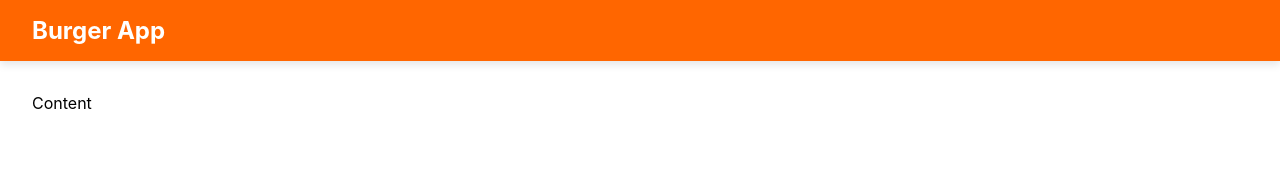
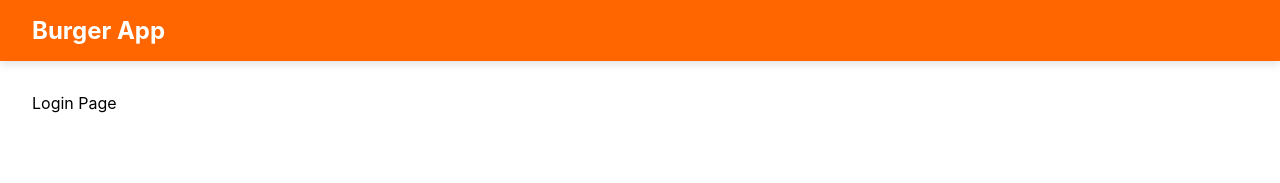
Before and after one commit to gdunix/xm-burger-app, a React (Vite) app: page /login in a window 1280 px wide. Shown: the top 183 px of the page. Built offline with nearby package versions, Linux system fonts and the light colour scheme.

Commit message:
Added Navigation

```diff
--- a/src/App.tsx
+++ b/src/App.tsx
@@ -1,8 +1,13 @@
 import React from "react";
 import Layout from "@/components/layout";
+import Routes from "./routes";
 
 const App: React.FC = () => {
-  return <Layout>Content</Layout>;
+  return (
+    <Layout>
+      <Routes />
+    </Layout>
+  );
 };
 
 export default App;
--- /dev/null
+++ b/src/pages/ingredients/Ingredients.tsx
@@ -0,0 +1,7 @@
+import React from "react";
+
+const Ingredients: React.FC = () => {
+  return <div>Ingredients Page</div>;
+};
+
+export default Ingredients;
--- /dev/null
+++ b/src/pages/ingredients/index.ts
@@ -0,0 +1 @@
+export { default } from "./Ingredients";
--- /dev/null
+++ b/src/pages/login/Login.tsx
@@ -0,0 +1,7 @@
+import React from "react";
+
+const Login: React.FC = () => {
+  return <div>Login Page</div>;
+};
+
+export default Login;
--- /dev/null
+++ b/src/pages/login/index.ts
@@ -0,0 +1 @@
+export { default } from './Login';
--- /dev/null
+++ b/src/routes/Routes.tsx
@@ -0,0 +1,21 @@
+import React from "react";
+import { Routes as RouterRoutes, Route } from "react-router-dom";
+import Login from "@/pages/login";
+import Ingredients from "@/pages/ingredients";
+import Protected from "./protected";
+
+const Routes: React.FC = () => (
+  <RouterRoutes>
+    <Route path="/login" element={<Login />} />
+    <Route
+      path="/"
+      element={
+        <Protected>
+          <Ingredients />
+        </Protected>
+      }
+    />
+  </RouterRoutes>
+);
+
+export default Routes;
--- /dev/null
+++ b/src/routes/index.ts
@@ -0,0 +1 @@
+export { default } from './Routes';
--- /dev/null
+++ b/src/routes/protected/Protected.tsx
@@ -0,0 +1,15 @@
+import { Navigate } from "react-router-dom";
+
+type Props = {
+  children: React.ReactNode;
+};
+
+const Private = ({ children}: Props) => {
+  const isLoggedIn = false;
+  if (!isLoggedIn) {
+    return <Navigate to="/login" />;
+  }
+  return children;
+};
+
+export default Private;
--- /dev/null
+++ b/src/routes/protected/index.ts
@@ -0,0 +1 @@
+export { default } from './Protected';
```
